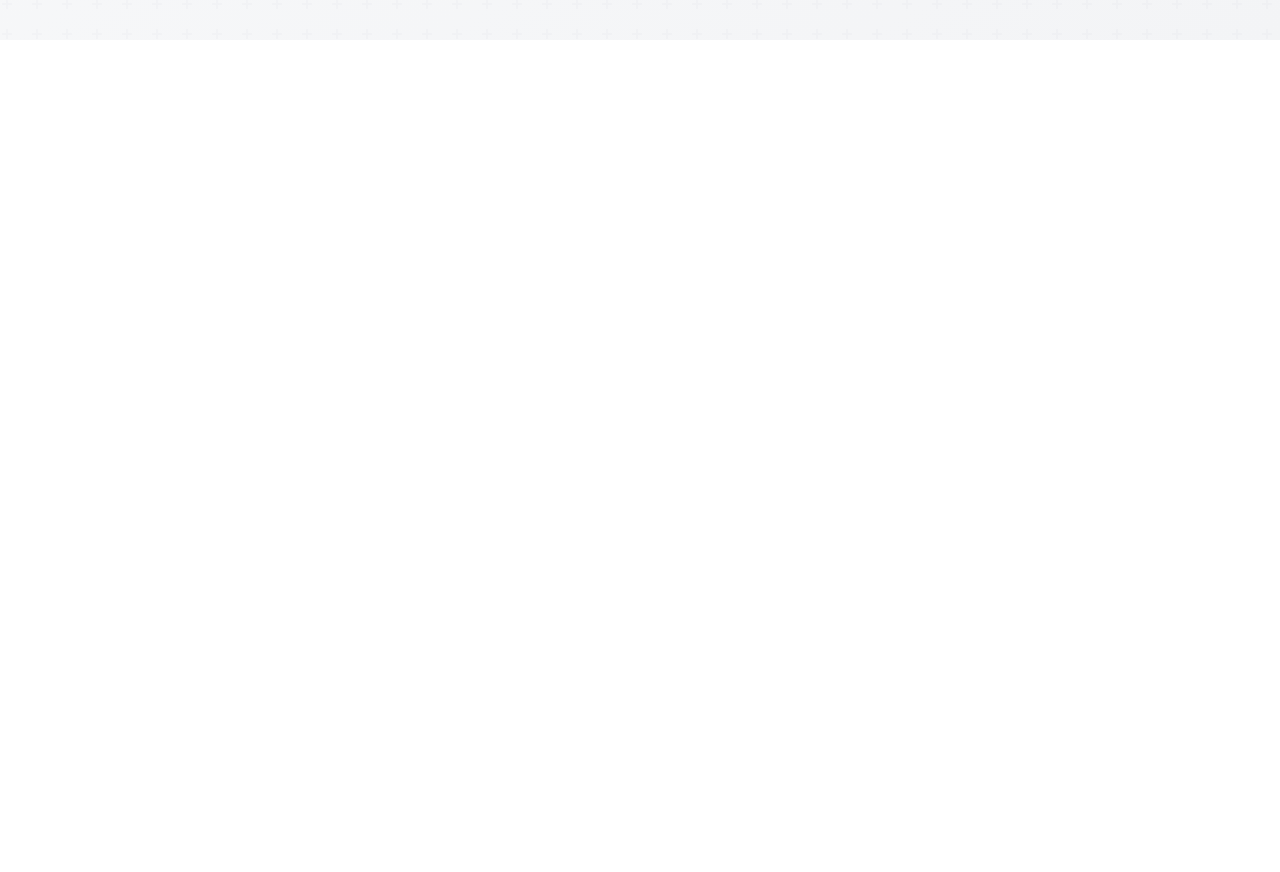
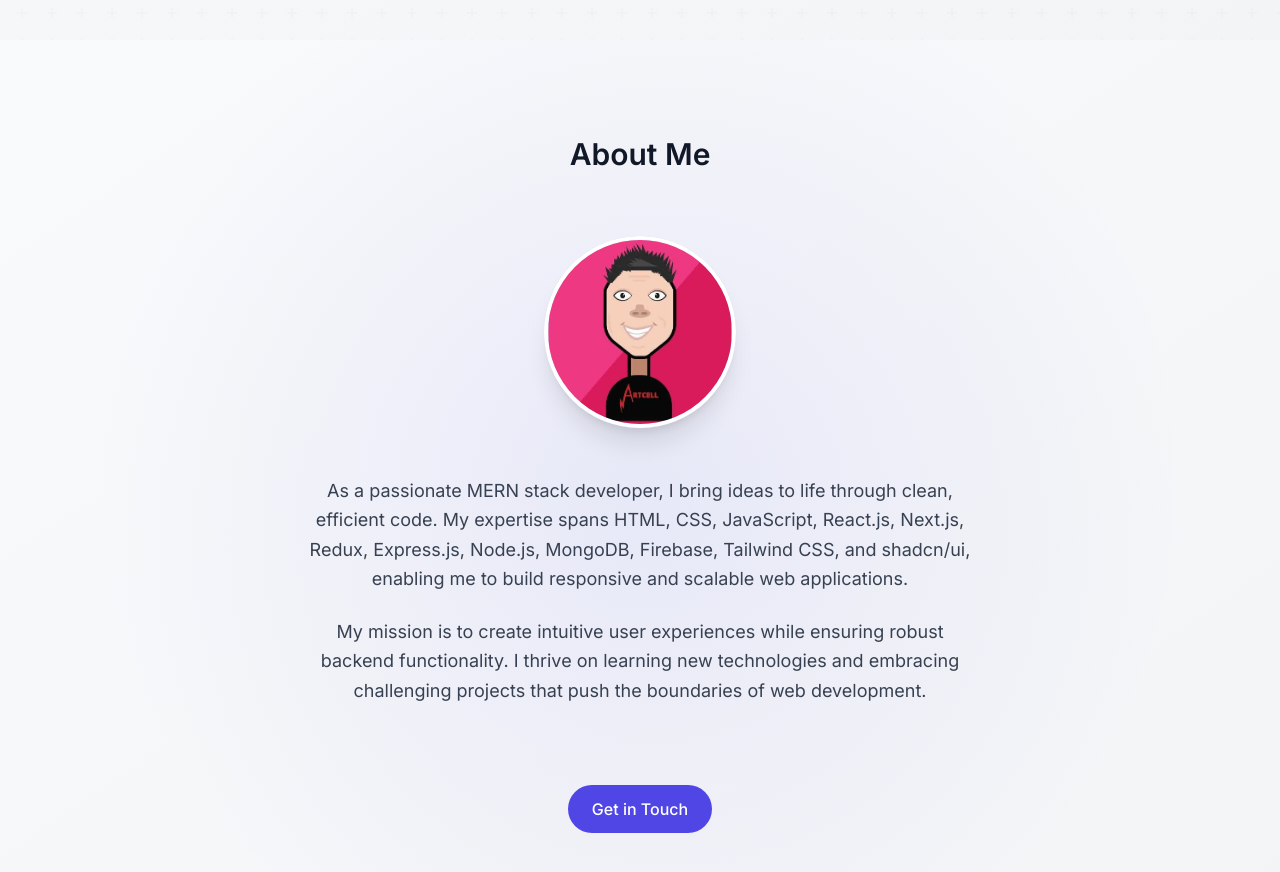
Before and after one commit to gaznafis007/gazi-nafis-rafi, a Next.js app: page / in a window 1280 px wide. Shown: the part 760-1632 px from the top of the page. Before the commit the page ends 800 px from the top, so only its background shows below. Built offline with nearby package versions, Linux system fonts and the light colour scheme.

Commit message:
about me

```diff
--- a/src/app/page.js
+++ b/src/app/page.js
@@ -1,3 +1,4 @@
+import About from "@/components/About";
 import Hero from "@/components/Hero";
 import Navbar from "@/components/Navbar";
 
@@ -9,6 +10,7 @@ export default function Home() {
     <main className="min-h-screen bg-background">
       <Navbar/>
       <Hero/>
+      <About/>
     </main>
   )
 }
--- /dev/null
+++ b/src/components/About.jsx
@@ -0,0 +1,110 @@
+"use client"
+
+import { motion, useScroll, useTransform } from "framer-motion"
+import { useInView } from "react-intersection-observer"
+import Image from "next/image"
+
+const About = () => {
+  const [ref, inView] = useInView({
+    triggerOnce: true,
+    threshold: 0.1,
+  })
+
+  const { scrollYProgress } = useScroll()
+  const scale = useTransform(scrollYProgress, [0, 1], [0.8, 1])
+
+  const containerVariants = {
+    hidden: { opacity: 0 },
+    visible: {
+      opacity: 1,
+      transition: {
+        staggerChildren: 0.2,
+      },
+    },
+  }
+
+  const itemVariants = {
+    hidden: { opacity: 0, y: 20 },
+    visible: {
+      opacity: 1,
+      y: 0,
+      transition: {
+        duration: 0.8,
+        ease: [0.645, 0.045, 0.355, 1.0],
+      },
+    },
+  }
+
+  return (
+    <section id="about" className="py-24 relative overflow-hidden">
+      {/* Animated background */}
+      <div className="absolute inset-0 z-0">
+        <motion.div
+          className="absolute inset-0 bg-gradient-to-br from-gray-50 to-gray-100"
+          initial={{ opacity: 0 }}
+          animate={{ opacity: 1 }}
+          transition={{ duration: 1.5 }}
+        />
+        <motion.div
+          className="absolute inset-0"
+          style={{
+            background: "radial-gradient(circle, rgba(99,102,241,0.1) 0%, rgba(99,102,241,0) 70%)",
+            scale,
+          }}
+        />
+      </div>
+
+      <motion.div
+        className="container mx-auto px-4 relative z-10"
+        ref={ref}
+        variants={containerVariants}
+        initial="hidden"
+        animate={inView ? "visible" : "hidden"}
+      >
+        <motion.h2 className="text-3xl font-semibold mb-16 text-center text-gray-900" variants={itemVariants}>
+          About Me
+        </motion.h2>
+
+        <div className="flex flex-col items-center justify-center gap-12">
+          <motion.div className="w-48 h-48 relative" variants={itemVariants}>
+            <div className="absolute inset-0 bg-indigo-100 rounded-full transform -rotate-6" />
+            <div className="absolute inset-0 bg-indigo-200 rounded-full transform rotate-6" />
+            <div className="relative w-full h-full rounded-full overflow-hidden border-4 border-white shadow-xl">
+              <Image
+                src="/assets/me.jpeg"
+                alt="animate gazi nafis rafi"
+                layout="fill"
+                objectFit="cover"
+                className="transition-transform duration-300 hover:scale-105"
+              />
+            </div>
+          </motion.div>
+
+          <motion.div className="max-w-2xl text-center" variants={itemVariants}>
+            <p className="text-lg mb-6 text-gray-700 leading-relaxed">
+              As a passionate MERN stack developer, I bring ideas to life through clean, efficient code. My expertise
+              spans HTML, CSS, JavaScript, React.js, Next.js, Redux, Express.js, Node.js, MongoDB, Firebase, Tailwind
+              CSS, and shadcn/ui, enabling me to build responsive and scalable web applications.
+            </p>
+            <p className="text-lg text-gray-700 leading-relaxed">
+              My mission is to create intuitive user experiences while ensuring robust backend functionality. I thrive
+              on learning new technologies and embracing challenging projects that push the boundaries of web
+              development.
+            </p>
+          </motion.div>
+
+          <motion.div className="mt-8" variants={itemVariants}>
+            <a
+              href="#contact"
+              className="inline-block px-6 py-3 bg-indigo-600 text-white rounded-full font-medium transition-all duration-300 hover:bg-indigo-700 hover:shadow-lg transform hover:-translate-y-1"
+            >
+              Get in Touch
+            </a>
+          </motion.div>
+        </div>
+      </motion.div>
+    </section>
+  )
+}
+
+export default About
```
Also changed, not shown: public/assets/me.jpeg (added).
